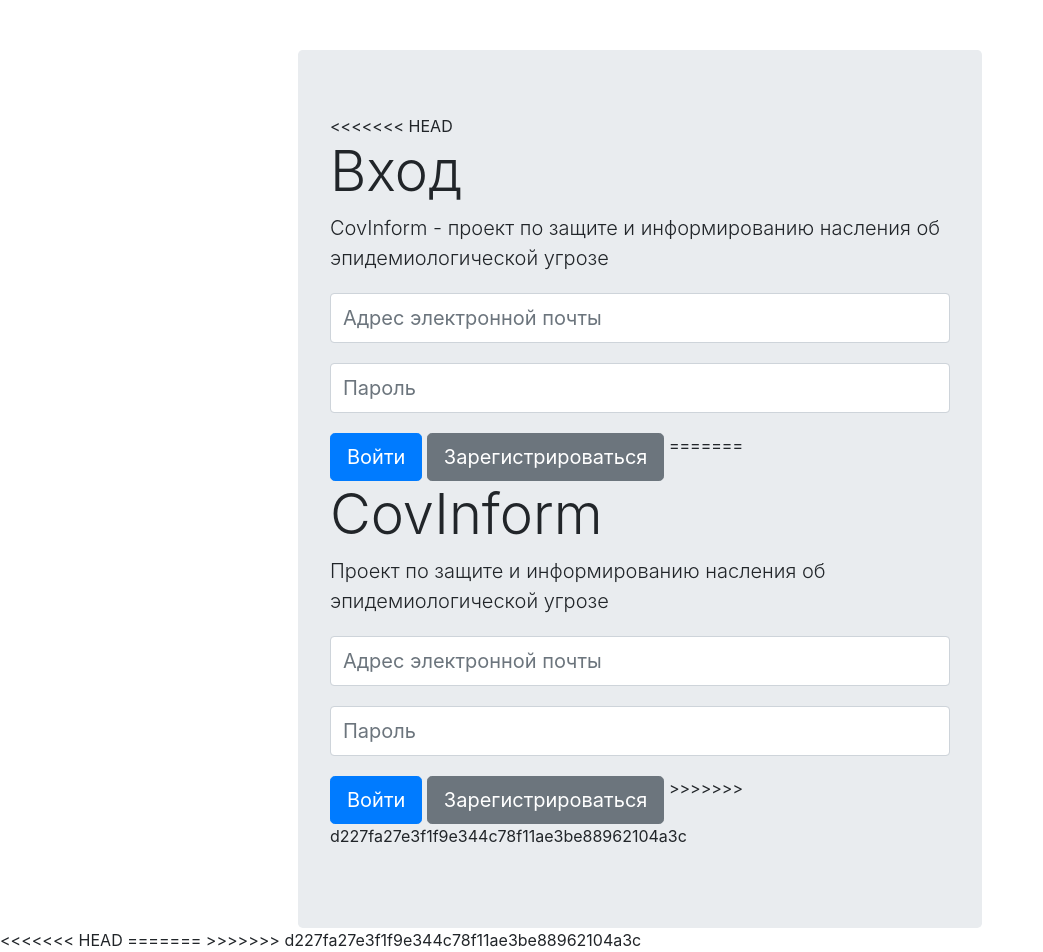
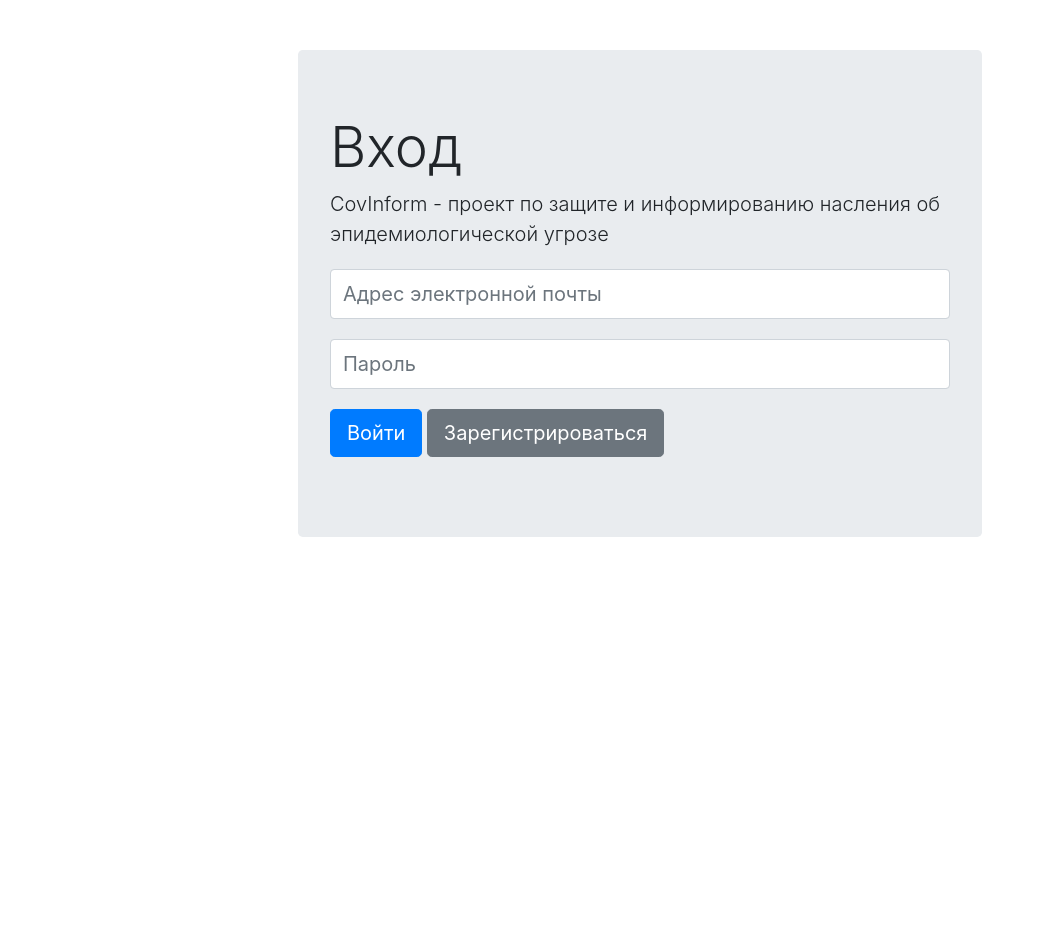
Before and after one commit to 0MazaHacka0/CovInfo, a Django app: template informing/templates/login.html in a window 1280 px wide. Shown: the whole page, without its empty margins (0-1043 px from the left). After the commit the page ends 537 px from the top, so only its background shows below. Run offline with Django 3.2, Linux system fonts and the light colour scheme; the template is opened without the code that fills it, so the values that code supplies are empty; some libraries are stand-ins or nearby versions.

Commit message:
Fix login/signup

```diff
--- a/informing/templates/login.html
+++ b/informing/templates/login.html
@@ -34,7 +34,6 @@
     <div class="container">
         <div class="row" style="margin-top: 50px;">
             <div class="jumbotron">
-<<<<<<< HEAD
                 <h1 class="display-4">Вход</h1>
                 <p class="lead">CovInform - проект по защите и информированию насления об эпидемиологической угрозе</p>
                 <form class="form-group" method="POST" action="/login">
@@ -42,15 +41,6 @@
                     <input type="password" name="password" class="form-control" id="passwd" placeholder="Пароль">
                     <button class="btn btn-primary btn-lg" type="submit">Войти</button>
                     <a href="/signup" class="btn btn-secondary btn-lg">Зарегистрироваться</a>
-=======
-                <h1 class="display-4">CovInform</h1>
-                <p class="lead">Проект по защите и информированию насления об эпидемиологической угрозе</p>
-                <form class="form-group" method="POST">
-                    <input type="email" class="form-control" id="email" placeholder="Адрес электронной почты">
-                    <input type="password" class="form-control" id="passwd" placeholder="Пароль">
-                    <button class="btn btn-primary btn-lg">Войти</button>
-                    <button class="btn btn-secondary btn-lg" type="submit">Зарегистрироваться</button>
->>>>>>> d227fa27e3f1f9e344c78f11ae3be88962104a3c
                 </form>
             </div>
         </div>
@@ -69,8 +59,4 @@
         crossorigin="anonymous"></script>
 </body>
 
-<<<<<<< HEAD
 </html>
-=======
-</html>
->>>>>>> d227fa27e3f1f9e344c78f11ae3be88962104a3c
```
